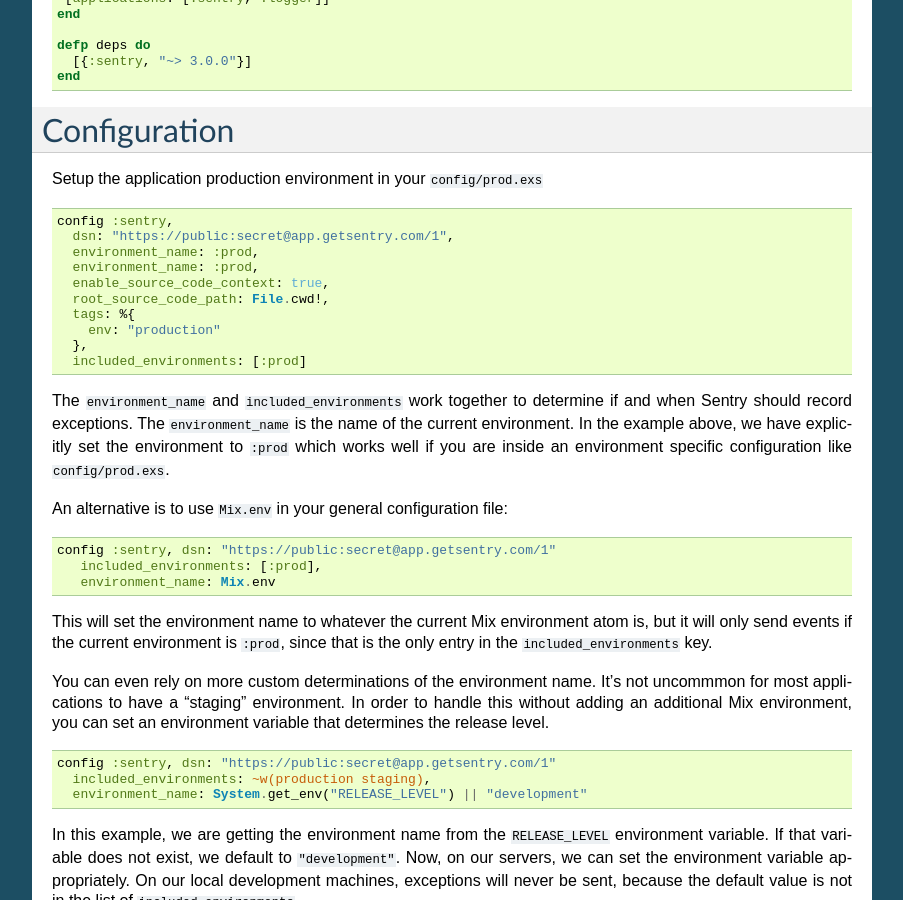
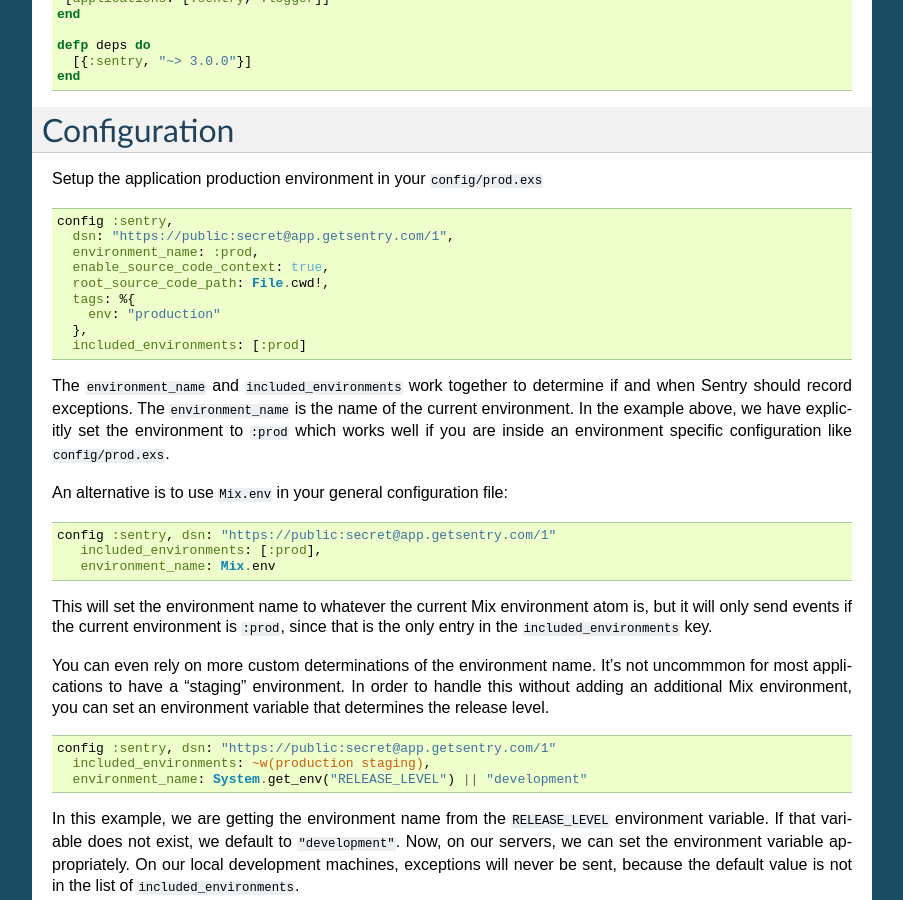
Before and after one commit to getsentry/sentry-elixir, a Sphinx documentation site: the page built from docs/index.rst, in a window 1280 px wide and 900 px high, scrolled down 414 px. Shown: the whole window, without its empty margins (198-1101 px from the left). Built offline with Sphinx 7.4.7, drawn with Linux system fonts in a browser that asks for light colours; the version number could not be read and is left out.

Commit message:
Noticed a small docs issue when setting up a new project

```diff
--- a/docs/index.rst
+++ b/docs/index.rst
@@ -36,7 +36,6 @@
 
   config :sentry,
     dsn: "https://public:secret@app.getsentry.com/1",
-    environment_name: :prod,
     environment_name: :prod,
     enable_source_code_context: true,
     root_source_code_path: File.cwd!,
```
